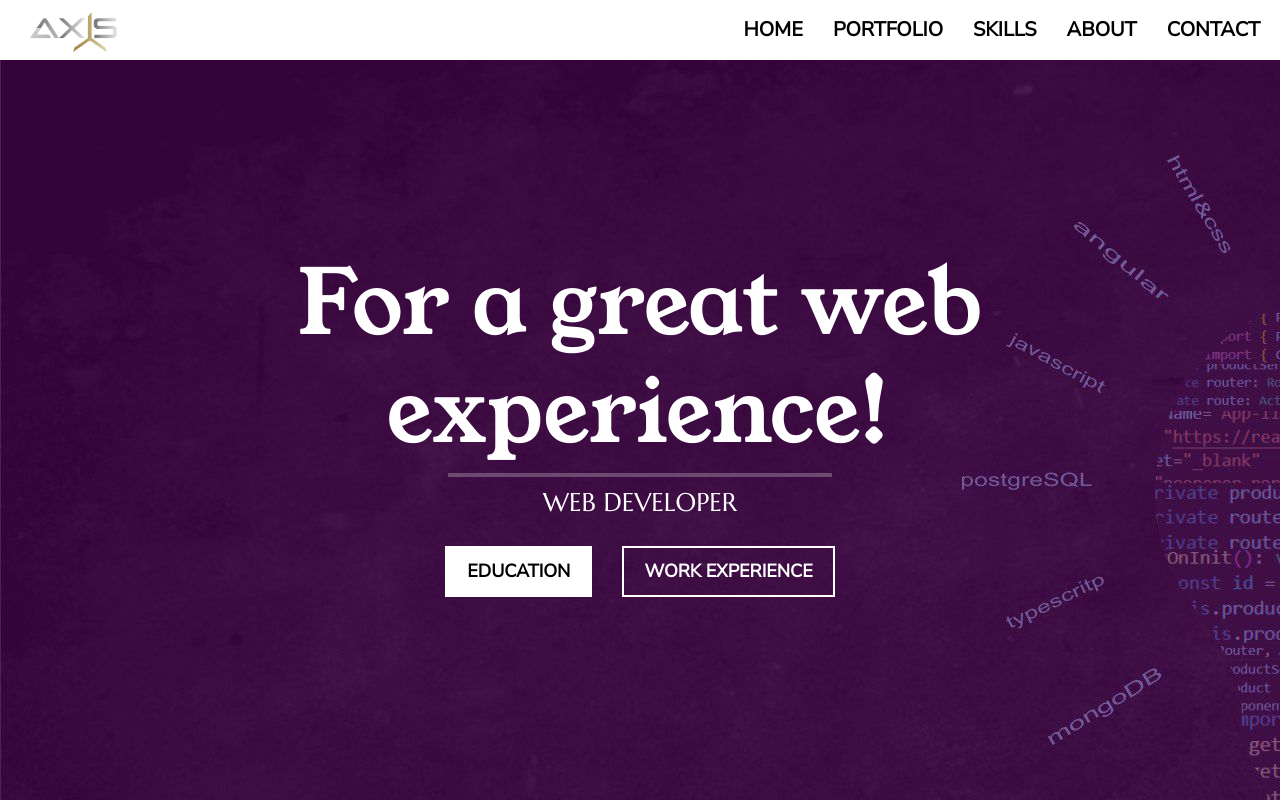
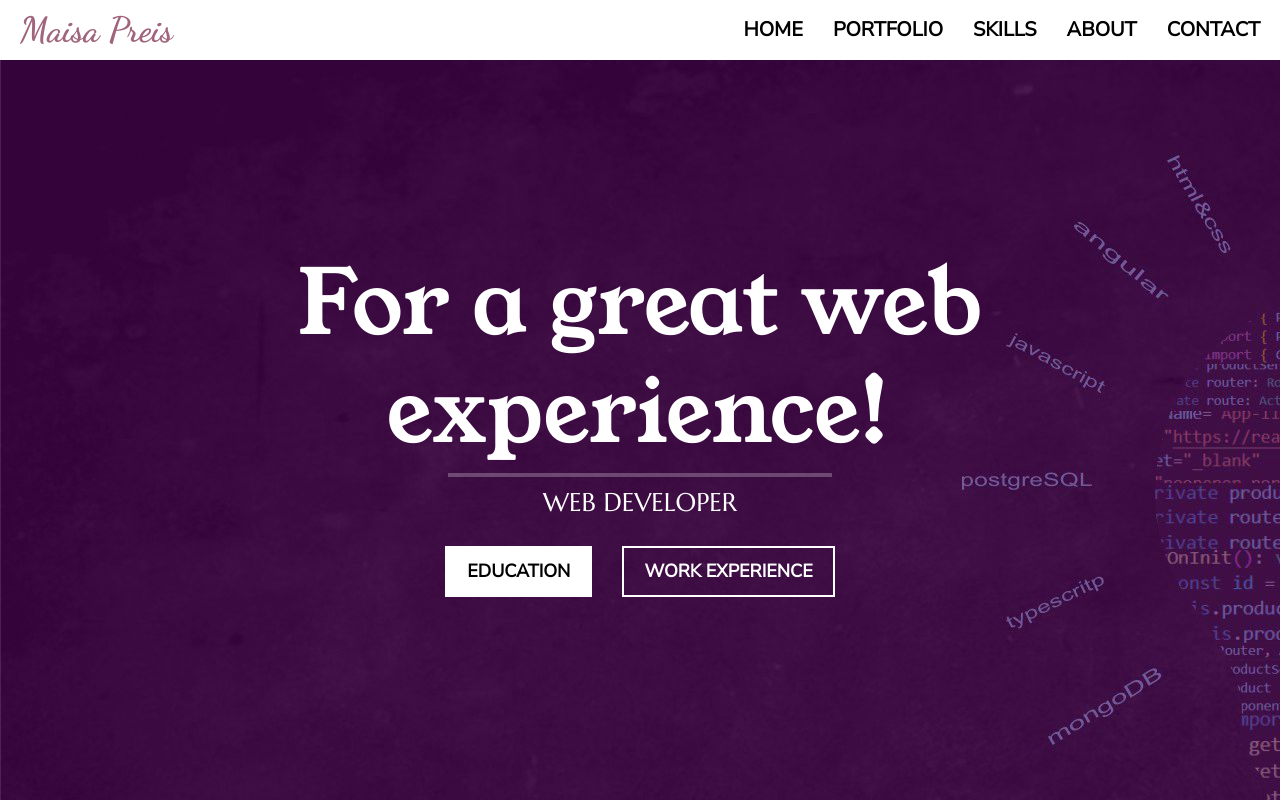
Before and after one commit to maisappreis/maisappreis.github.io, a React (Create React App) app in the folder frontend/: page / in a window 1280 px wide. Shown: the top 802 px of the page. Built offline with nearby package versions, Linux system fonts and the light colour scheme; a web font is replaced by a local one.

Commit message:
fix: I have made some changes on navbar title.

```diff
--- a/frontend/src/components/navbar/Logo.jsx
+++ b/frontend/src/components/navbar/Logo.jsx
@@ -1,11 +1,12 @@
 import React from "react";
-import LogoImg from "../../assets/logo-axis.png";
+// import LogoImg from "../../assets/logo-axis.png";
 import './Navbar.css';
 
 
 const Logo = props =>
-    <div>
-        <img className="logo-img" src={LogoImg} alt="logo" />
+    <div className="text-area">
+        {/* <img className="logo-img" src={LogoImg} alt="logo" /> */}
+        <p className="navbar-title">Maisa Preis</p>
     </div>
 
 export default Logo;
--- a/frontend/src/components/navbar/Navbar.css
+++ b/frontend/src/components/navbar/Navbar.css
@@ -33,6 +33,18 @@
   /* font-family: 'Open Sans', sans-serif; */
   /* font-family: 'Oswald', sans-serif; */
   /* font-family: 'Roboto Mono', monospace; */
+}
+
+.text-area {
+    display: flex;
+    align-items: center;
+}
+
+.navbar-title {
+    font-family: 'Dancing Script', Arial, Helvetica, sans-serif;
+    width: 500px;
+    margin: 0;
+    font-size: 35px;
 }
 
 .nav-menu {
```
